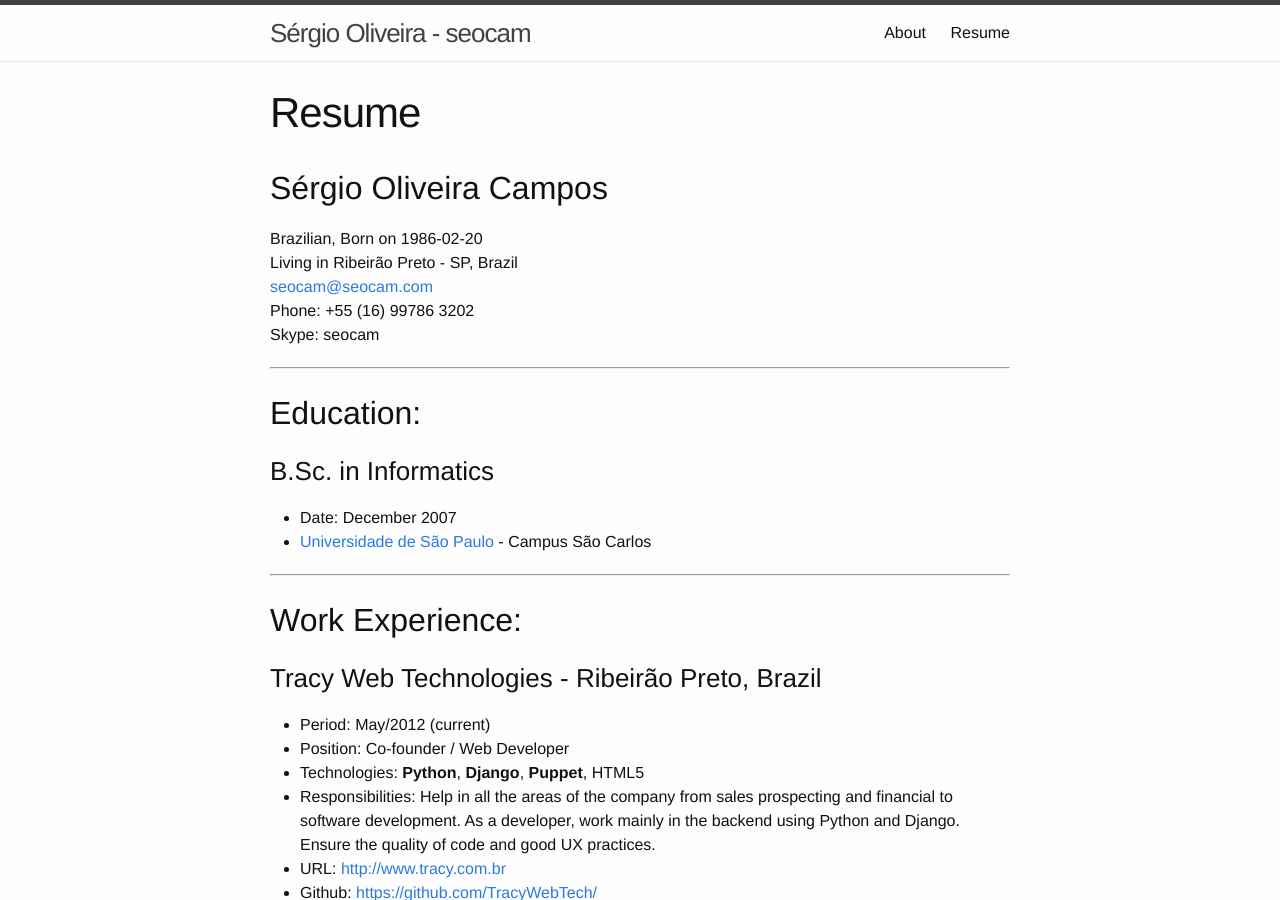
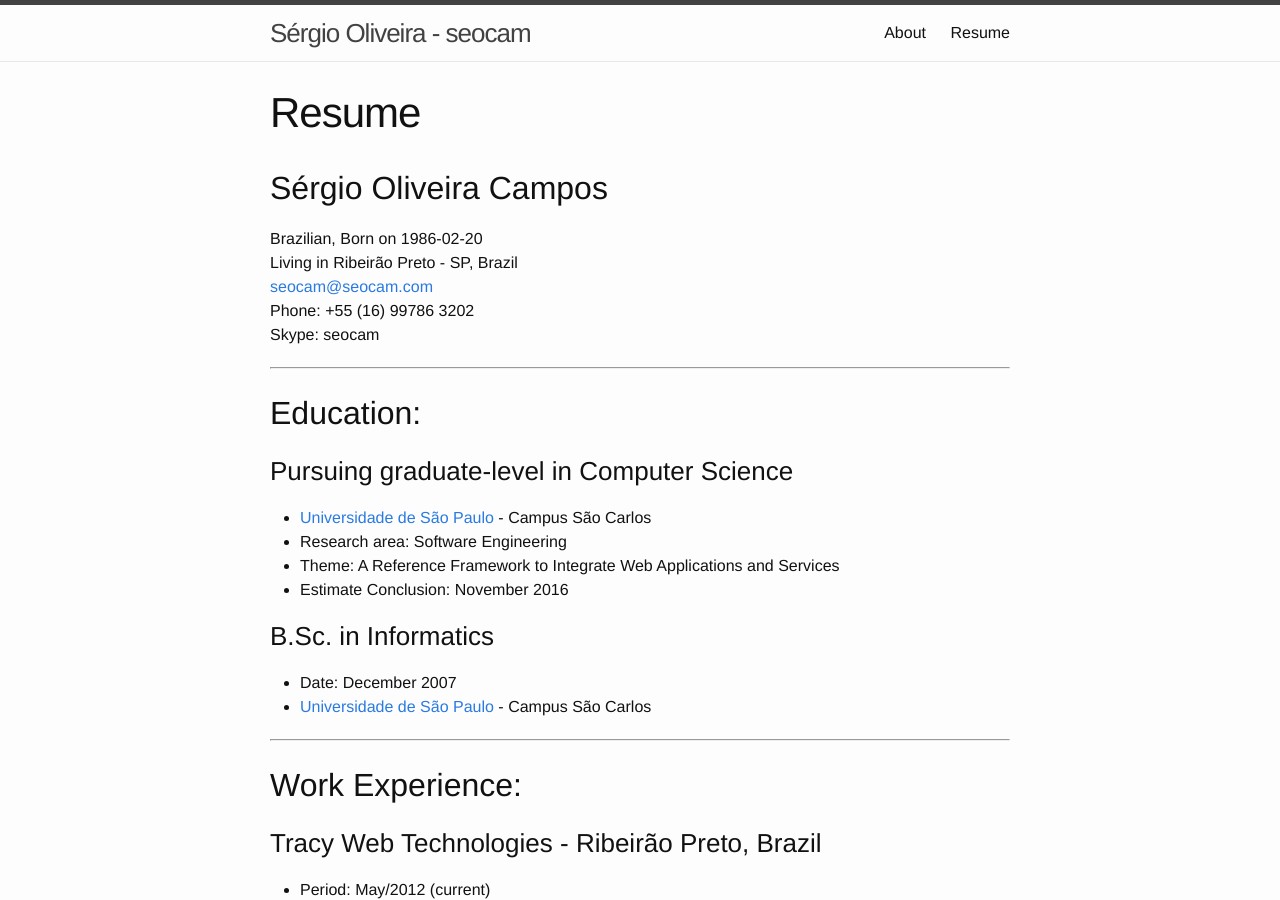
Before and after one commit to seocam/seocam.github.io, a Jekyll site: the page built from resume.md, in a window 1280 px wide and 900 px high. Built offline with Jekyll 4.4.1, drawn with Linux system fonts in a browser that asks for light colours.

Commit message:
Added masters to resume

```diff
--- a/resume.md
+++ b/resume.md
@@ -17,6 +17,12 @@ Skype: seocam
 * * *
 
 ## Education:
+
+### Pursuing graduate-level in Computer Science
+  * [Universidade de São Paulo](http://en.wikipedia.org/wiki/University_of_São_Paulo) \- Campus São Carlos
+  * Research area: Software Engineering
+  * Theme: A Reference Framework to Integrate Web Applications and Services
+  * Estimate Conclusion: November 2016
 
 ### B.Sc. in Informatics
 
```
